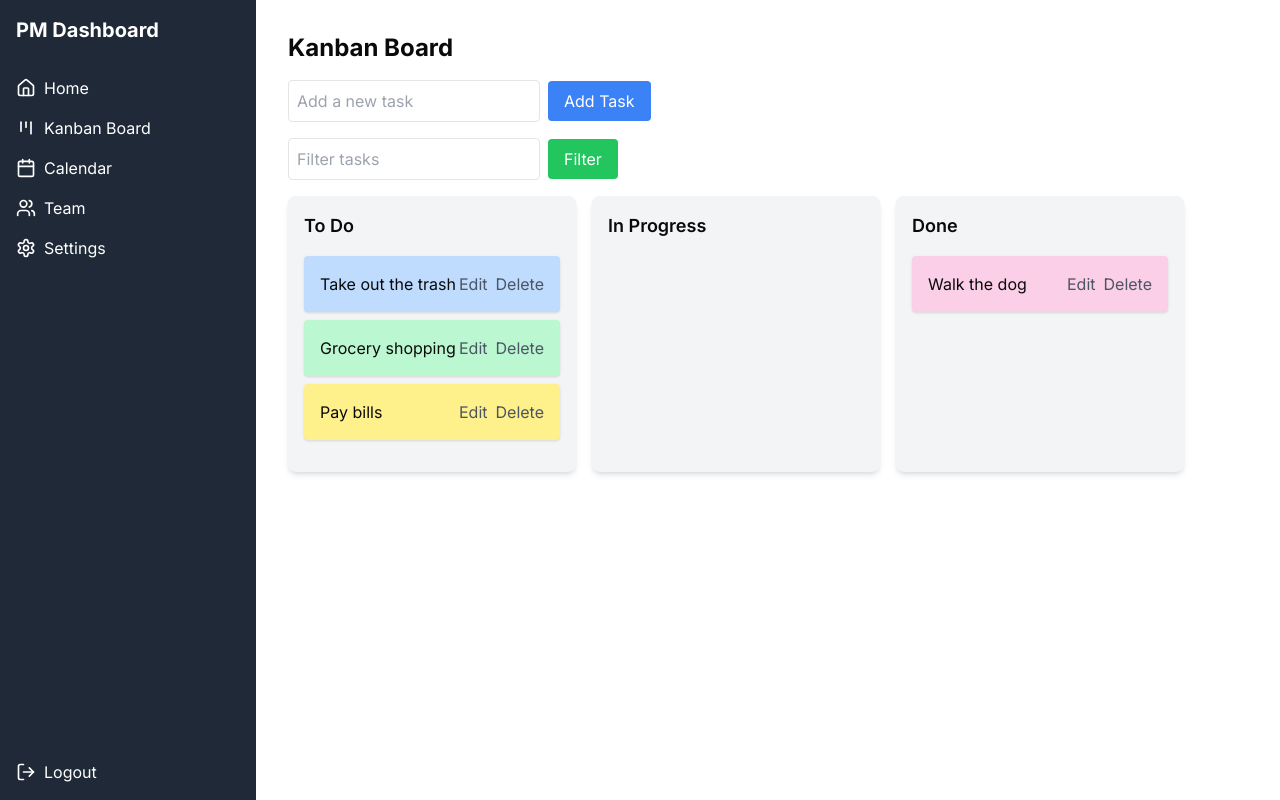
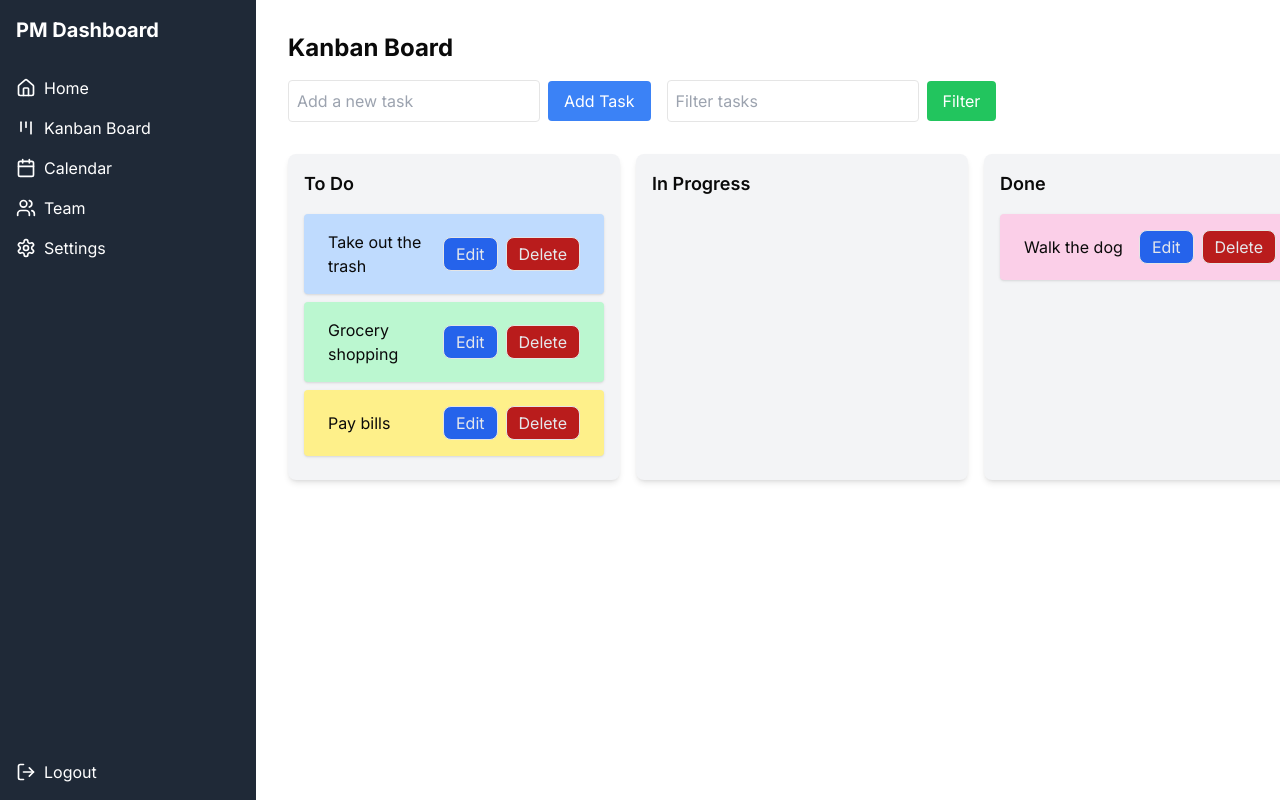
Before and after one commit to MarcoDava/ConUHacks, a Next.js app in the folder frontend/: page / in a window 1280 px wide. Built offline with nearby package versions, Linux system fonts and the light colour scheme.

Commit message:
Update styling

```diff
--- a/frontend/components/Column.jsx
+++ b/frontend/components/Column.jsx
@@ -3,14 +3,14 @@ import Task from "./Task"
 
 export default function Column({ column, tasks, updateTask, deleteTask }) {
   return (
-    (<div className="bg-gray-100 p-4 rounded-lg shadow-md w-72">
+    (<div className="bg-gray-100 p-4 rounded-lg shadow-md w-100">
       <h2 className="text-lg font-semibold mb-4">{column.title}</h2>
       <Droppable droppableId={column.id}>
         {(provided) => (
           <div
             ref={provided.innerRef}
             {...provided.droppableProps}
-            className="min-h-[200px]">
+            className="min-w-[300px] max-w-[400px]  min-h-[100px]">
             {tasks.map((task, index) => (
               <Task
                 key={task.id}
--- a/frontend/components/KanbanBoard.jsx
+++ b/frontend/components/KanbanBoard.jsx
@@ -34,60 +34,49 @@ const initialData = {
 }
 
 export default function KanbanBoard() {
-  const [board, setBoard] = useState(initialData)
-  const [filter, setFilter] = useState("")
+  const [board, setBoard] = useState(initialData);
+  const [filter, setFilter] = useState("");
 
   const onDragEnd = (result) => {
-    const { destination, source, draggableId } = result
-
+    const { destination, source, draggableId } = result;
     if (!destination) {
-      return
+      return;
     }
-
     if (destination.droppableId === source.droppableId && destination.index === source.index) {
-      return
+      return;
     }
-
-    const start = board.columns[source.droppableId]
-    const finish = board.columns[destination.droppableId]
-
+    const start = board.columns[source.droppableId];
+    const finish = board.columns[destination.droppableId];
     if (start === finish) {
-      const newTaskIds = Array.from(start.taskIds)
-      newTaskIds.splice(source.index, 1)
-      newTaskIds.splice(destination.index, 0, draggableId)
-
+      const newTaskIds = Array.from(start.taskIds);
+      newTaskIds.splice(source.index, 1);
+      newTaskIds.splice(destination.index, 0, draggableId);
       const newColumn = {
         ...start,
         taskIds: newTaskIds,
-      }
-
+      };
       const newBoard = {
         ...board,
         columns: {
           ...board.columns,
           [newColumn.id]: newColumn,
         },
+      };
+      setBoard(newBoard);
+      return;
     }
-
-      setBoard(newBoard)
-      return
-    }
-
-    // Moving from one list to another
-    const startTaskIds = Array.from(start.taskIds)
-    startTaskIds.splice(source.index, 1)
+    const startTaskIds = Array.from(start.taskIds);
+    startTaskIds.splice(source.index, 1);
     const newStart = {
       ...start,
       taskIds: startTaskIds,
-    }
-
-    const finishTaskIds = Array.from(finish.taskIds)
-    finishTaskIds.splice(destination.index, 0, draggableId)
+    };
+    const finishTaskIds = Array.from(finish.taskIds);
+    finishTaskIds.splice(destination.index, 0, draggableId);
     const newFinish = {
       ...finish,
       taskIds: finishTaskIds,
-    }
-
+    };
     const newBoard = {
       ...board,
       columns: {
@@ -95,18 +84,17 @@ export default function KanbanBoard() {
         [newStart.id]: newStart,
         [newFinish.id]: newFinish,
       },
-    }
-    setBoard(newBoard)
-  }
+    };
+    setBoard(newBoard);
+  };
 
   const addTask = (content) => {
-    const newTaskId = `task-${Object.keys(board.tasks).length + 1}`
+    const newTaskId = `task-${Object.keys(board.tasks).length + 1}`;
     const newTask = {
       id: newTaskId,
       content,
-      color: "bg-gray-200", // Default color
-    }
-
+      color: "bg-gray-200",
+    };
     const newBoard = {
       ...board,
       tasks: {
@@ -120,10 +108,9 @@ export default function KanbanBoard() {
           taskIds: [...board.columns["column-1"].taskIds, newTaskId],
         },
       },
-    }
-
-    setBoard(newBoard)
-  }
+    };
+    setBoard(newBoard);
+  };
 
   const updateTask = (taskId, newContent, newColor) => {
     const newBoard = {
@@ -136,58 +123,59 @@ export default function KanbanBoard() {
           color: newColor,
         },
       },
-    }
-
-    setBoard(newBoard)
-  }
+    };
+    setBoard(newBoard);
+  };
 
   const deleteTask = (taskId) => {
-    const newTasks = { ...board.tasks }
-    delete newTasks[taskId]
-
+    const newTasks = { ...board.tasks };
+    delete newTasks[taskId];
     const newColumns = Object.keys(board.columns).reduce((acc, columnId) => {
       acc[columnId] = {
         ...board.columns[columnId],
         taskIds: board.columns[columnId].taskIds.filter((id) => id !== taskId),
-      }
-      return acc
-    }, {})
-
+      };
+      return acc;
+    }, {});
     const newBoard = {
       ...board,
       tasks: newTasks,
       columns: newColumns,
-    }
-
-    setBoard(newBoard)
-  }
+    };
+    setBoard(newBoard);
+  };
 
   const filteredTasks = (tasks) => {
-    if (!filter) return tasks
+    if (!filter) return tasks;
     return tasks.filter((task) =>
       task.content.toLowerCase().includes(filter.toLowerCase()) ||
-      task.color.toLowerCase().includes(filter.toLowerCase()));
-  }
+      task.color.toLowerCase().includes(filter.toLowerCase())
+    );
+  };
 
-  return (<>
+  return (
+    <div>
+      <div className="flex space-x-4 mb-4">
         <TaskForm onSubmit={addTask} />
         <FilterBar setFilter={setFilter} />
-    <DragDropContext onDragEnd={onDragEnd}>
-      <div className="flex space-x-4">
+      </div>
+      <DragDropContext className="flex flex-1 px-4 min-w-[1000px]" onDragEnd={onDragEnd}>
+        <div className="flex flex-1 space-x-4">
           {board.columnOrder.map((columnId) => {
-          const column = board.columns[columnId]
-          const tasks = filteredTasks(column.taskIds.map((taskId) => board.tasks[taskId]))
-
+            const column = board.columns[columnId];
+            const tasks = filteredTasks(column.taskIds.map((taskId) => board.tasks[taskId]));
             return (
-            (<Column
+              <Column
                 key={column.id}
                 column={column}
                 tasks={tasks}
                 updateTask={updateTask}
-              deleteTask={deleteTask} />)
+                deleteTask={deleteTask}
+              />
             );
           })}
         </div>
       </DragDropContext>
-  </>);
+    </div>
+  );
 }
--- a/frontend/components/Task.jsx
+++ b/frontend/components/Task.jsx
@@ -2,6 +2,7 @@
 
 import { useState } from "react"
 import { Draggable } from "@hello-pangea/dnd"
+import TaskModal from "./TaskModal";
 
 const colors = [
   "bg-gray-200",
@@ -14,73 +15,38 @@ const colors = [
 ]
 
 export default function Task({ task, index, updateTask, deleteTask }) {
-  const [isEditing, setIsEditing] = useState(false)
-  const [content, setContent] = useState(task.content)
-  const [color, setColor] = useState(task.color || "bg-gray-200")
-
-  const handleSubmit = (e) => {
-    e.preventDefault()
-    updateTask(task.id, content, color)
-    setIsEditing(false)
-  }
+  const [isModalOpen, setIsModalOpen] = useState(false);
 
   return (
-    (<Draggable draggableId={task.id} index={index}>
+    <>
+      <Draggable draggableId={task.id} index={index}>
         {(provided) => (
           <div
             ref={provided.innerRef}
             {...provided.draggableProps}
             {...provided.dragHandleProps}
-          className={`${color} p-4 mb-2 rounded shadow`}>
-          {isEditing ? (
-            <form onSubmit={handleSubmit} className="flex flex-col space-y-2">
-              <input
-                type="text"
-                value={content}
-                onChange={(e) => setContent(e.target.value)}
-                className="border rounded p-1" />
-              <div className="flex space-x-2">
-                {colors.map((c) => (
-                  <button
-                    key={c}
-                    type="button"
-                    className={`w-6 h-6 rounded-full ${c} ${color === c ? "ring-2 ring-offset-2 ring-gray-400" : ""}`}
-                    onClick={() => setColor(c)} />
-                ))}
-              </div>
-              <div className="flex justify-between">
-                <button
-                  type="submit"
-                  className="bg-blue-500 text-white px-2 py-1 rounded text-sm">
-                  Save
-                </button>
-                <button
-                  type="button"
-                  onClick={() => setIsEditing(false)}
-                  className="bg-gray-300 px-2 py-1 rounded text-sm">
-                  Cancel
-                </button>
-              </div>
-            </form>
-          ) : (
+            className={`${task.color} p-4 px-6 mb-2 rounded shadow`}
+          >
             <div className="flex justify-between items-center">
               <span>{task.content}</span>
               <div className="flex space-x-2">
-                <button
-                  onClick={() => setIsEditing(true)}
-                  className="text-gray-600 hover:text-blue-500">
+                <button onClick={() => setIsModalOpen(true)} className="text-gray-200 bg-blue-600 hover:bg-blue-700 border px-3 py-1 rounded-lg">
                   Edit
                 </button>
-                <button
-                  onClick={() => deleteTask(task.id)}
-                  className="text-gray-600 hover:text-red-500">
+                <button onClick={() => deleteTask(task.id)} className="text-gray-200 bg-red-700 hover:bg-red-800 border px-3 py-1 rounded-lg">
                   Delete
                 </button>
               </div>
             </div>
-          )}
           </div>
         )}
-    </Draggable>)
+      </Draggable>
+      <TaskModal
+        task={task}
+        isOpen={isModalOpen}
+        onClose={() => setIsModalOpen(false)}
+        updateTask={updateTask}
+      />
+    </>
   );
 }
--- /dev/null
+++ b/frontend/components/TaskModal.jsx
@@ -0,0 +1,61 @@
+// frontend/components/TaskModal.jsx
+import { useState } from "react";
+
+const colors = [
+    "bg-gray-200",
+    "bg-red-200",
+    "bg-yellow-200",
+    "bg-green-200",
+    "bg-blue-200",
+    "bg-indigo-200",
+    "bg-purple-200",
+  ]
+
+export default function TaskModal({ task, isOpen, onClose, updateTask }) {
+  const [content, setContent] = useState(task.content);
+  const [color, setColor] = useState(task.color || "bg-gray-200");
+
+  const handleSubmit = (e) => {
+    e.preventDefault();
+    updateTask(task.id, content, color);
+    onClose();
+  };
+
+  if (!isOpen) return null;
+
+return (
+    <div className={`fixed inset-0 bg-gray-100 bg-opacity-50 flex justify-center items-center transition-opacity duration-300 ${isOpen ? 'opacity-100' : 'opacity-0'}`}>
+        <div className={`p-6 rounded-xl shadow-lg w-3/4 ${color} transform transition-transform duration-300 ${isOpen ? 'scale-100 translate-y-0' : 'scale-95 translate-y-4'}`}>
+            <h2 className="text-xl font-bold mb-4">Edit Task</h2>
+            <form onSubmit={handleSubmit} className={`flex flex-col space-y-4 transform transition-transform duration-300 ${isOpen ? 'scale-100 translate-y-0' : 'scale-95 translate-y-4'}`}>
+                <input
+                    type="text"
+                    value={content}
+                    onChange={(e) => setContent(e.target.value)}
+                    className="border rounded-xl p-2"
+                    placeholder="Task Name"
+                />
+                <div className="flex space-x-2">
+                    {colors.map((c) => (
+                        <button
+                            key={c}
+                            type="button"
+                            className={`w-6 h-6 rounded-full ${c} ${color === c ? "ring-2 ring-offset-2 ring-gray-400" : ""}`}
+                            onClick={() => setColor(c)}
+                        />
+                    ))}
+                </div>
+                {/* Future features like chatbot textbox and drag and drop contributor list can be added here */}
+                <div className="flex justify-between">
+                    <button type="submit" className="bg-blue-500 hover:bg-blue-700 text-white px-4 py-2 rounded-full">
+                        Save
+                    </button>
+                    <button type="button" onClick={onClose} className="bg-gray-300 hover:bg-gray-400 px-4 py-2 rounded-full">
+                        Cancel
+                    </button>
+                </div>
+            </form>
+        </div>
+    </div>
+);
+}
```
Lines whose indentation alone changed are shown as unchanged.
